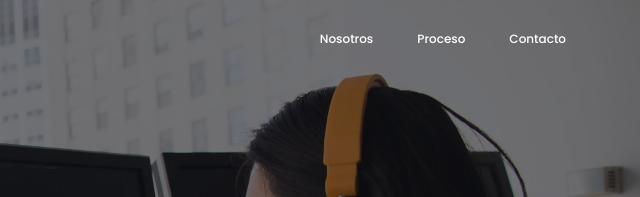
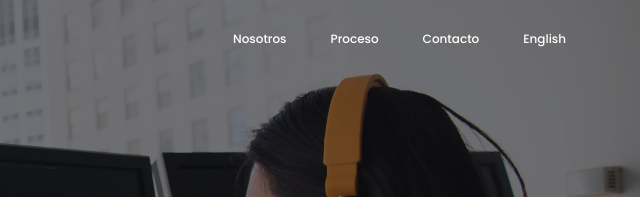
Before and after one commit to diegoforni/swipe.com.ar, a plain HTML site: page index.html in a window 1280 px wide. Shown: the top 197 px of the page, 637-1277 px from the left. Drawn offline with Linux system fonts and the light colour scheme; files whose address does not match are found by name; a web font is replaced by a local one.

Commit message:
Added english site

```diff
--- a/index.html
+++ b/index.html
@@ -95,8 +95,12 @@
                     <li class="nav-item">
                         <a class="nav-link" href="#contacto">Contacto</a>
                     </li>
+                    <li class="nav-item">
+                        <a class="nav-link" href="https://www.en.swipe.com.ar">English</a>
+                    </li>
                 </ul>
             </div>
+
         </div>
     </nav>
 
```
Also changed, not shown: 1 other file.
